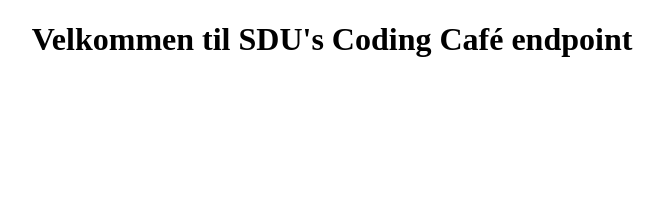
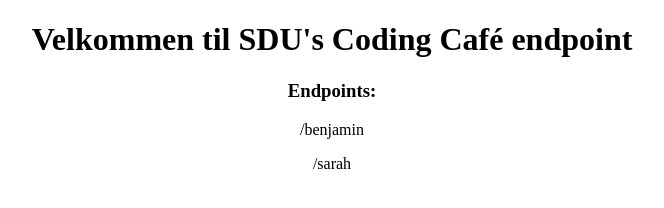
Before and after one commit to benjaminklerens/SDU-CodingCafe, a website: page index.html in a window 1280 px wide. Shown: the whole page, without its empty margins (308-972 px from the left). Drawn offline with Linux system fonts and the light colour scheme.

Commit message:
Fix HTML

```diff
--- a/index.html
+++ b/index.html
@@ -11,6 +11,9 @@
     <body>
     <div style="margin:auto; width:50%; height: 100%">
     <h1 style="text-align: center"> Velkommen til SDU's Coding Café endpoint</h1>
+    <h3 style="text-align: center">Endpoints:</h3>
+    <p style="text-align: center">/benjamin</p>
+    <p style="text-align: center">/sarah</p>
     </div>
 
     </body>
```
